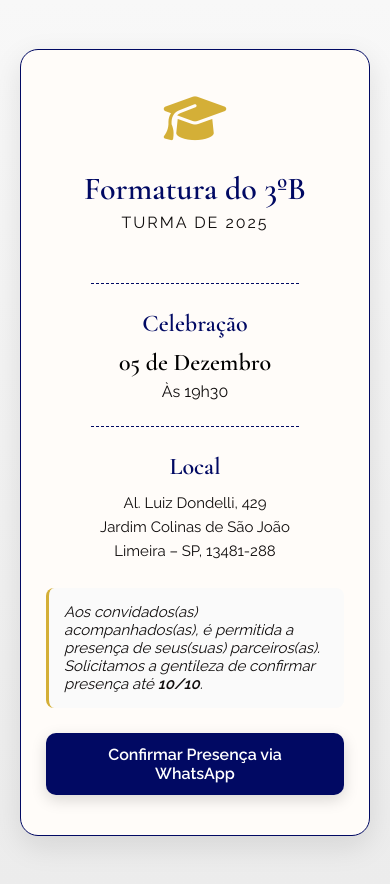
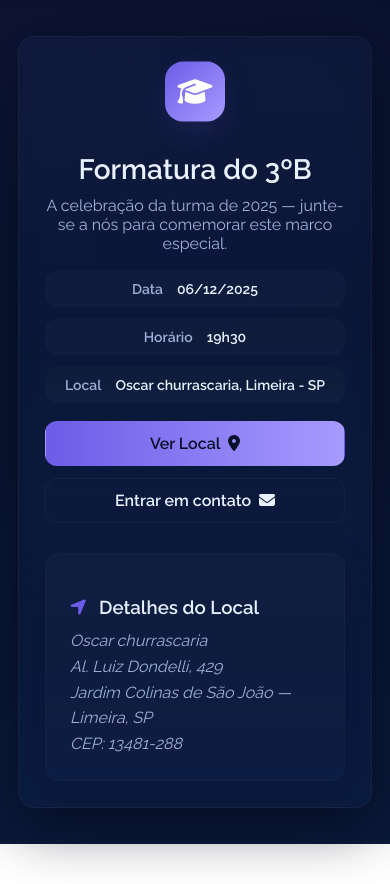
Before and after one commit to taysouzaa/convite, a plain HTML site: page index.html in a window 390 px wide. After the commit the page ends 844 px from the top, so only its background shows below. Drawn offline with nearby package versions, Linux system fonts and the light colour scheme.

Commit message:
Revamp graduation invitation HTML and styles
Updated the HTML structure and styles for the graduation invitation, including new meta tags, improved layout, and responsive design features.

```diff
--- a/index.html
+++ b/index.html
@@ -4,220 +4,187 @@
     <meta charset="UTF-8">
     <meta name="viewport" content="width=device-width, initial-scale=1.0">
     <title>Convite de Formatura - 3ºB 2025</title>
+    <meta name="description" content="Convite de formatura do 3ºB - Turma de 2025. Celebração em 06/12/2025 às 19h30 na Oscar churrascaria, Limeira - SP.">
 
-  <!-- Fontes e Ícones -->
+    <link rel="preconnect" href="https://fonts.gstatic.com" crossorigin>
     <link href="https://fonts.googleapis.com/css2?family=Cormorant+Garamond:wght@400;600&family=Raleway:wght@400;600&display=swap" rel="stylesheet">
     <link rel="stylesheet" href="https://cdnjs.cloudflare.com/ajax/libs/font-awesome/6.4.0/css/all.min.css">
 
     <style>
-    :root {
-      --primary-color: #010963; /* Azul escuro */
-      --secondary-color: #d4af37; /* Dourado */
-      --text-dark: #000000;
-      --text-light: #100d0d;
-      --background-light: #FFFCF9;
-      --background-gradient-start: #f8f8f8;
-      --background-gradient-end: #ececec;
-      --border-color: #010963;
+        :root{
+            --bg-1: #071028; /* deep navy */
+            --bg-2: #0b1a3a; /* midnight blue */
+            --card-bg: linear-gradient(180deg, rgba(255,255,255,0.02), rgba(255,255,255,0.01));
+            --accent: #6c5ce7; /* indigo/purple accent */
+            --primary: #e9f0ff; /* off-white for text */
+            --muted: #9fb0d9;
+            --glass-border: rgba(255,255,255,0.04);
+            --shadow: 0 18px 60px rgba(2,6,23,0.6);
+            --radius:16px;
+            --container-max:680px; /* Reduzido o max-width para um layout mais focado */
+        }
+        *{box-sizing:border-box}
+        html,body{height:100%}
+        body{
+            margin:0;
+            padding:30px 20px;
+            font-family:'Raleway',system-ui,-apple-system,Segoe UI,Roboto,"Helvetica Neue",Arial;
+            background: radial-gradient(800px 300px at 10% 6%, rgba(108,92,231,0.06), transparent), linear-gradient(180deg,var(--bg-1),var(--bg-2));
+            display:flex;
+            align-items:center;
+            justify-content:center;
+            color:var(--primary);
+            -webkit-font-smoothing:antialiased;
+            -moz-osx-font-smoothing:grayscale;
         }
 
-    body {
-      margin: 0;
-      padding: 20px;
-      font-family: 'Raleway', sans-serif;
-      background: linear-gradient(180deg, var(--background-gradient-start), var(--background-gradient-end));
+        /* Card / Glass container */
+        .card{
+            width:100%;
+            max-width:var(--container-max); /* Usa o novo max-width */
+            background:var(--card-bg);
+            padding:44px;
+            border-radius:var(--radius);
+            box-shadow:var(--shadow);
+            border:1px solid var(--glass-border);
+            backdrop-filter: blur(8px) saturate(120%);
+            -webkit-backdrop-filter: blur(8px) saturate(120%);
+            text-align:center; /* Centraliza todo o conteúdo do card */
+            transition:transform .35s ease, box-shadow .35s ease;
+        }
+        .card:hover{transform:translateY(-8px); box-shadow:0 30px 80px rgba(2,6,23,0.55)}
+
+        /* Hero section - agora uma única coluna */
+        header.hero-section{ /* Renomeado para evitar confusão com grid */
             display: flex;
-      justify-content: center;
-      align-items: center;
-      min-height: 100vh;
-      color: var(--text-dark);
+            flex-direction: column;
+            align-items: center; /* Centraliza itens na coluna */
+            gap: 24px; /* Espaço entre os elementos do cabeçalho */
+            margin-bottom: 30px; /* Espaço antes do main */
         }
-
-    .card {
-      background: var(--background-light);
-      padding: 40px 25px;
-      border-radius: 18px;
-      width: 100%;
-      max-width: 650px;
-      text-align: center;
-      box-shadow: 0 10px 30px rgba(0,0,0,0.1);
-      border: 1px solid var(--border-color);
-    }
-
-    /* Cabeçalho */
-    .header {
-      display: flex;
-      align-items: center;
-      justify-content: center;
-      gap: 20px;
-      margin-bottom: 35px;
-      flex-wrap: wrap; /* ajuda no mobile */
-    }
-
-    .logo-icon {
-      font-size: 60px;
-      color: var(--secondary-color);
-      flex-shrink: 0;
-    }
-
-    .header-texts {
-      text-align: left;
-    }
-
-    .header-texts h1 {
-      font-family: 'Cormorant Garamond', serif;
-      font-size: 38px;
-      color: var(--primary-color);
-      margin: 0;
-    }
-
-    .header-texts .subtitle {
-      font-size: 16px;
-      color: var(--text-light);
-      margin-top: 5px;
-      letter-spacing: 2px;
-      text-transform: uppercase;
-    }
-
-    .section-divider {
-      border: none;
-      border-top: 1px dashed var(--border-color);
-      width: 70%;
-      margin: 25px auto;
-    }
-
-    .info-section h2 {
-      font-family: 'Cormorant Garamond', serif;
-      font-size: 24px;
-      color: var(--primary-color);
-      margin-bottom: 10px;
-    }
-
-    .date {
-      font-family: 'Cormorant Garamond', serif;
-      font-size: 28px;
-      font-weight: 700;
-      color: var(--text-dark);
-      margin: 10px 0 5px;
-    }
-
-    .time {
-      font-size: 18px;
-      color: var(--text-light);
-      margin-bottom: 15px;
-    }
-
-    .address {
-      font-size: 16px;
-      color: var(--text-light);
-      line-height: 1.6;
-    }
-
-    .notes {
-      font-size: 15px;
-      color: var(--text-light);
-      margin: 25px 0;
-      padding: 15px;
-      border-left: 3px solid var(--secondary-color);
-      background: #fafafa;
-      border-radius: 8px;
-      text-align: left;
-      font-style: italic;
-    }
-
-    .btn {
-      display: inline-block;
-      padding: 14px 28px;
-      font-size: 17px;
-      font-weight: 600;
-      color: #fff;
-      background: var(--primary-color);
-      border-radius: 10px;
-      text-decoration: none;
-      transition: 0.3s;
-      box-shadow: 0 5px 15px rgba(0,0,0,0.15);
-    }
-
-    .btn:hover {
-      background: #0f164e;
-      transform: translateY(-2px);
-    }
-
-    /* Responsividade */
-    @media (max-width: 600px) {
-      .header {
-        flex-direction: column;
+        .hero-left{ /* Ajustado para centralizar e remover padding-right */
+            padding-right: 0;
             text-align: center;
         }
-      .header-texts {
-        text-align: center;
+        .hero-left h1{font-size:48px;margin:6px 0}
+        .lead{color:var(--muted);margin:10px auto 18px; max-width: 500px;} /* Centraliza e limita largura */
+        .meta{
+            display:flex;
+            gap:12px;
+            flex-wrap:wrap;
+            margin-bottom:18px;
+            justify-content: center; /* Centraliza os itens meta */
         }
-      .header-texts h1 {
-        font-size: 32px;
+        .meta-item{
+            background:rgba(255,255,255,0.02);padding:10px 14px;border-radius:12px;
+            font-size:14px;color:var(--muted);display:flex;align-items:center;gap:8px
         }
-      .logo-icon {
-        font-size: 50px;
+        .meta-item strong{display:inline-block;color:var(--muted);font-weight:700;margin-right:6px}
+        .meta-item span{color:var(--primary);font-weight:600}
+
+        .cta-group{
+            display:flex;
+            gap:12px;
+            flex-wrap:wrap;
+            margin-top:6px;
+            justify-content: center; /* Centraliza os botões */
         }
-      .date {
-        font-size: 24px;
+        .btn{display:inline-block;padding:12px 18px;border-radius:12px;text-decoration:none;font-weight:700;border:1px solid transparent}
+        .btn-primary{background:linear-gradient(90deg,#6c5ce7,#a79bff);color:#071028}
+        .btn-primary:hover{filter:brightness(.98);transform:translateY(-2px)}
+        .btn-ghost{background:transparent;color:var(--primary);border:1px solid rgba(255,255,255,0.04)}
+
+        /* Logo */
+        .logo{
+            width:96px;height:96px;border-radius:18px;display:grid;place-items:center;font-size:36px;color:#fff;background:linear-gradient(135deg,var(--accent),#a79bff);box-shadow:0 12px 30px rgba(108,92,231,0.12);
+            transform:translateY(0);transition:transform .45s cubic-bezier(.2,.9,.3,1);
         }
-      .time {
-        font-size: 16px;
+        .logo:hover{transform:translateY(-6px) rotate(-6deg)}
+
+        /* Informações do evento - agora sem grid de 2 colunas, mas focando em cards em linha */
+        main{
+            display: flex;
+            flex-direction: column;
+            gap: 20px; /* Espaço entre os cartões de informação */
+            align-items: center; /* Centraliza os cards no main */
         }
-      .address {
-        font-size: 15px;
+        .info-card{
+            background:linear-gradient(180deg, rgba(255,255,255,0.02), rgba(255,255,255,0.01));
+            padding:24px;
+            border-radius:14px;
+            box-shadow:0 8px 30px rgba(2,6,23,0.25);
+            text-align:left; /* Conteúdo do card permanece alinhado à esquerda */
+            border:1px solid rgba(255,255,255,0.02);
+            min-height:auto; /* Removido min-height fixo */
+            display:flex;
+            flex-direction:column;
+            justify-content:flex-start;
+            width: 100%; /* Ocupa a largura total disponível no main */
+            max-width: 500px; /* Limita a largura dos cards para melhor leitura */
         }
-      .btn {
-        font-size: 16px;
-        padding: 12px 25px;
+        .info-card h3{color:var(--primary);margin-bottom:10px}
+        .info-card p, .info-card address{color:var(--muted);line-height:1.6}
+
+        /* small animated touches */
+        @keyframes floatUp {0%{transform:translateY(0)}50%{transform:translateY(-6px)}100%{transform:translateY(0)}}
+        .logo{animation:floatUp 6s ease-in-out infinite}
+        @keyframes fadeInUp{from{opacity:0;transform:translateY(8px)}to{opacity:1;transform:none}}
+        .card{animation:fadeInUp .6s ease both}
+        @media (prefers-reduced-motion: reduce){
+            .logo, .card{animation:none;transition:none}
         }
+        /* Responsividade - Ajustada para o novo layout de coluna única */
+        @media (max-width:720px){
+            .hero-left h1{font-size:34px}
+        }
+        @media (max-width:820px){ /* Este breakpoint pode ser menos relevante agora com o max-width ajustado */
+            .card{padding:26px}
+            .hero-left h1{font-size:34px}
+            .logo{width:72px;height:72px}
+        }
+        @media (max-width:420px){
+            body{padding:18px}
+            .hero-left h1{font-size:28px}
+            .logo{width:60px;height:60px;font-size:28px}
+            .meta-item{
+                flex-basis: 100%; /* Força cada item meta a ocupar sua própria linha em telas pequenas */
+                justify-content: center; /* Centraliza conteúdo do item meta */
+            }
+            .cta-group{flex-direction: column; align-items: center;} /* Botões empilhados */
+            .btn{width: 100%; text-align: center;} /* Botões de largura total */
         }
     </style>
 </head>
 <body>
-  <div class="card">
-    <div class="header">
-      <div class="logo-icon"><i class="fas fa-graduation-cap"></i></div>
-      <div class="header-texts">
-        <h1>Formatura do 3ºB</h1>
-        <p class="subtitle">Turma de 2025</p>
+    <div class="card" role="article">
+        <header class="hero-section"> <div class="logo" aria-hidden="true"><i class="fas fa-graduation-cap"></i></div>
+            <div class="hero-left"> <h1 id="convite-title">Formatura do 3ºB</h1>
+                <p class="lead">A celebração da turma de 2025 — junte-se a nós para comemorar este marco especial.</p>
+
+                <div class="meta">
+                    <div class="meta-item"><strong>Data</strong><span><time datetime="2025-12-06">06/12/2025</time></span></div>
+                    <div class="meta-item"><strong>Horário</strong><span>19h30</span></div>
+                    <div class="meta-item"><strong>Local</strong><span>Oscar churrascaria, Limeira - SP</span></div>
+                </div>
+
+                <div class="cta-group">
+                    <a class="btn btn-primary" href="https://www.google.com/maps/search/?api=1&query=Oscar+Churrascaria+Al.+Luiz+Dondelli+429+Limeira" target="_blank" rel="noopener">Ver Local <i class="fas fa-map-marker-alt" style="margin-left:4px"></i></a>
+                    <a class="btn btn-ghost" href="mailto:sec.gustavopeccinini@gmail.com">Entrar em contato <i class="fas fa-envelope" style="margin-left:4px"></i></a>
                 </div>
             </div>
+        </header>
 
-    <hr class="section-divider">
-
-    <div class="info-section">
-      <h2>Celebração</h2>
-      <div class="date">05 de Dezembro</div>
-      <div class="time">Às 19h30</div>
+        <main>
+            <article class="info-card">
+                <h3><i class="fas fa-location-arrow" style="margin-right:8px;color:var(--accent)"></i> Detalhes do Local</h3>
+                <address class="venue">
+                    Oscar churrascaria<br>
+                    Al. Luiz Dondelli, 429<br>
+                    Jardim Colinas de São João — Limeira, SP<br>
+                    CEP: 13481-288
+                </address>
+            </article>
+        </main>
     </div>
-
-    <hr class="section-divider">
-
-    <div class="info-section">
-      <h2>Local</h2>
-      <div class="address">
-        Al. Luiz Dondelli, 429 <br>
-        Jardim Colinas de São João <br>
-        Limeira – SP, 13481-288
-      </div>
-    </div>
-
-    <div class="notes">
-      Aos convidados(as) acompanhados(as), é permitida a presença de seus(suas) parceiros(as). <br>
-      Solicitamos a gentileza de confirmar presença até <strong>10/10</strong>.
-    </div>
-
-    <a class="btn" id="whatsappBtn" target="_blank" rel="noopener noreferrer">
-      Confirmar Presença via WhatsApp
-    </a>
-  </div>
-
-  <script>
-    const phone = "5519981480561"; // número no formato DDI+DDD+número
-    const message = "Olá! Gostaria de confirmar minha presença na Formatura do 3ºB 2025.";
-    document.getElementById("whatsappBtn").href =
-      `https://wa.me/${phone}?text=${encodeURIComponent(message)}`;
-  </script>
 </body>
 </html>
```
Lines whose indentation alone changed are shown as unchanged.
